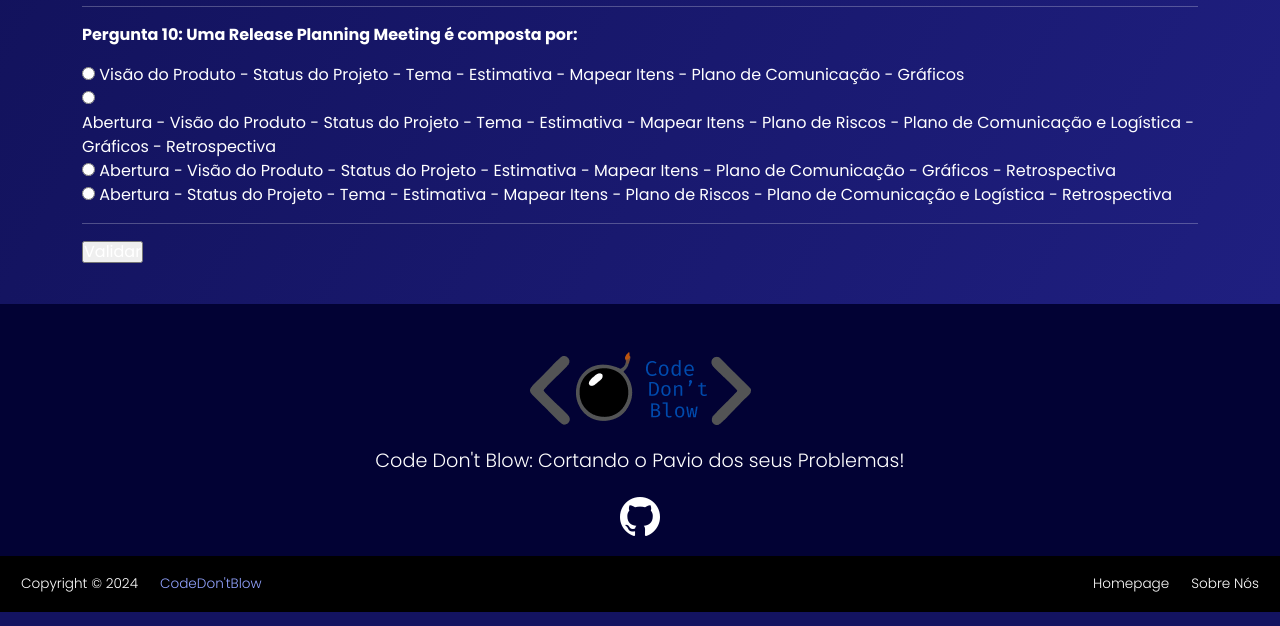
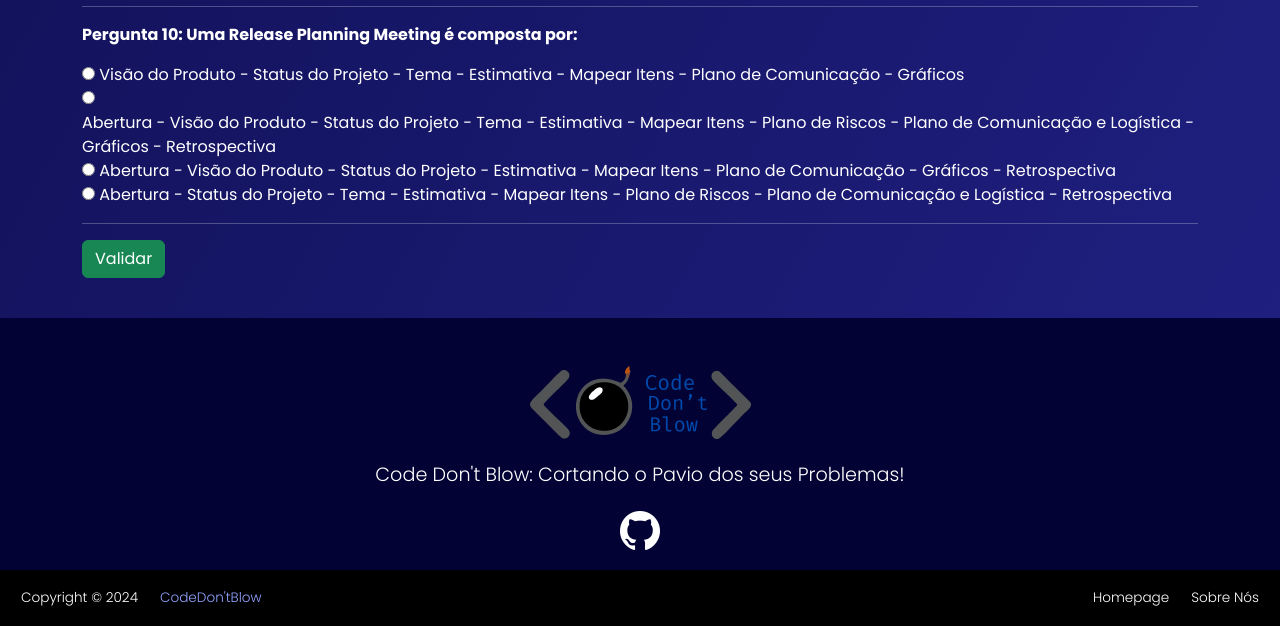
Before and after one commit to CodeDontBlow/Scrum-Tutor, a Flask app: page /exame in a window 1280 px wide. Shown: the part 2008-2634 px from the top of the page. Run offline with Flask 3, Linux system fonts and the light colour scheme; some libraries are stand-ins or nearby versions.

Commit message:
Mudei a cor do botão de validar no quiz final

```diff
--- a/templates/Modulo-3/examefinal.html
+++ b/templates/Modulo-3/examefinal.html
@@ -223,7 +223,7 @@
 
             <hr/>
 
-            <input type="submit" value="Validar"/>
+            <input class="btn btn-success" type="submit" value="Validar"/>
         </form>
 
 
```
Also changed, not shown: 11 other files.
